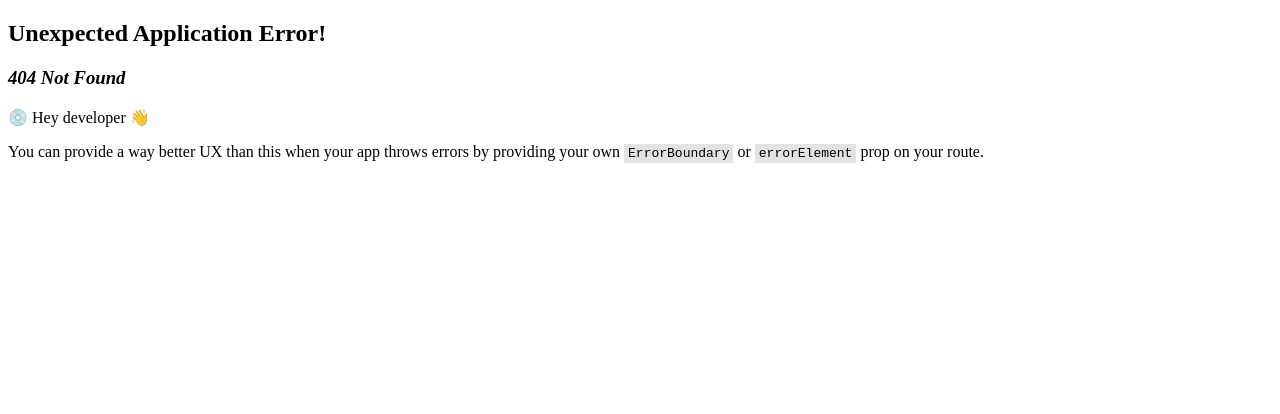
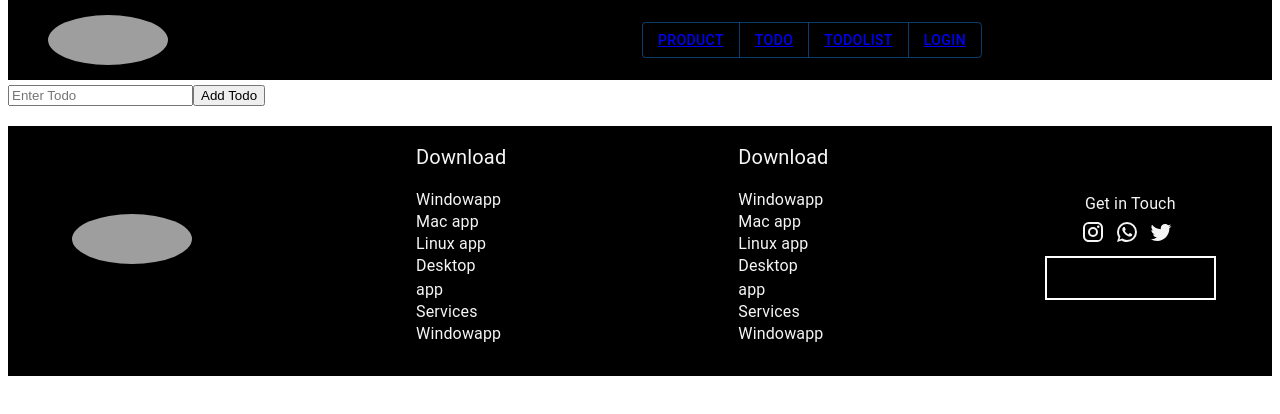
Before and after one commit to Monika123465/password-generator, a React (Vite) app in the folder learncode/: page /Addtodos in a window 1280 px wide. Before the commit this address had no page. Shown: the top 414 px of the page. Built offline with nearby package versions, Linux system fonts and the light colour scheme; grey boxes are pictures that could not be loaded.

Commit message:
add todo

```diff
--- a/learncode/src/App.jsx
+++ b/learncode/src/App.jsx
@@ -7,11 +7,11 @@ function App() {
 
 
   return (
-    <>
+  <>
 
 
 
-    </>
+  </>
   )
 }
 
--- a/learncode/src/Components/navbar/Navbar.jsx
+++ b/learncode/src/Components/navbar/Navbar.jsx
@@ -32,8 +32,9 @@ const Navbar = () => {
            <Typography component='div'>
            <ButtonGroup >
            <Button variant="outlined" ><Link to='product' >Product</Link></Button>
-           <Button variant='outlined'><Link to='todo'>Todo</Link></Button>
-           <Button varient='outlined'><Link to='login'>Login</Link></Button>
+           <Button variant='outlined'><Link to='addtodos'>Todo</Link></Button>
+           <Button variant='outlined'><Link  to='todo'>TodoList</Link></Button>
+           <Button variant='outlined'><Link to='login'>Login</Link></Button>
             </ButtonGroup>
 
 
--- /dev/null
+++ b/learncode/src/Pages/AddTodos.jsx
@@ -0,0 +1,34 @@
+
+import React, { useState } from 'react'
+import { useDispatch } from 'react-redux'
+import { addTodo } from './Todoslice'
+import { useNavigate } from 'react-router-dom'
+
+
+const AddTodos = () => {
+const[input,setInput]=useState('')
+
+const dispatch=useDispatch()
+
+const addTodoHandler=(e)=>{
+    e.preventDefault()
+    dispatch(addTodo(input))
+    setInput('')
+
+}
+
+  return (
+    <>
+    <div>
+        <form onSubmit={addTodoHandler}>
+        <input type='text' placeholder='Enter Todo' value={input} onChange={el=>setInput(el.target.value)} />
+        <button >Add Todo</button>
+        </form>
+
+    </div>
+
+    </>
+  )
+}
+
+export default AddTodos
--- a/learncode/src/Pages/Todo.jsx
+++ b/learncode/src/Pages/Todo.jsx
@@ -1,8 +1,20 @@
 import React from 'react'
+import {useSelector,useDispatch} from "react-redux"
+import {removeTodo} from "./Todoslice"
 
 const Todo = () => {
+   const todos=useSelector(state=>state.todos)
+   const dispatch=useDispatch()
   return (
-    <div>Todo</div>
+    <div>Todo
+      {todos.map(el=><li key='el.id'>{el.text}
+      <button onClick={()=>dispatch(removeTodo(el.id ))}  >x</button>
+      </li>
+
+
+    )}
+
+    </div>
   )
 }
 
--- /dev/null
+++ b/learncode/src/Pages/Todoslice.jsx
@@ -0,0 +1,32 @@
+
+import { createSlice ,nanoid} from '@reduxjs/toolkit'
+
+const initialState={
+    todos:[{id:'1',text:'hello world'}]
+}
+
+export const Todoslice=createSlice({
+    name:'todo',
+    initialState,
+    reducers:{
+        addTodo:(state,action)=>{
+
+            const todo={
+                id:nanoid(),
+                text:action.payload
+            }
+           state.todos.push(todo)
+
+        },
+
+        removeTodo:(state,action)=>{
+
+            state.todos=state.todos.filter((el)=>el.id!==action.payload)
+
+        }
+    }
+})
+
+export const {addTodo,removeTodo}=Todoslice.actions
+
+export default Todoslice.reducer
--- a/learncode/src/store/Store.jsx
+++ b/learncode/src/store/Store.jsx
@@ -1,9 +1,9 @@
 import React from 'react'
+import { configureStore} from '@reduxjs/toolkit'
+import TodoReducer from '../Pages/Todoslice'
 
-const Store = () => {
-  return (
-    <div>Store</div>
-  )
-}
 
-export default Store
+
+export const store=configureStore({
+  reducer:TodoReducer
+})
```
Also changed, not shown: learncode/src/main.jsx (+16 -5 lines).
